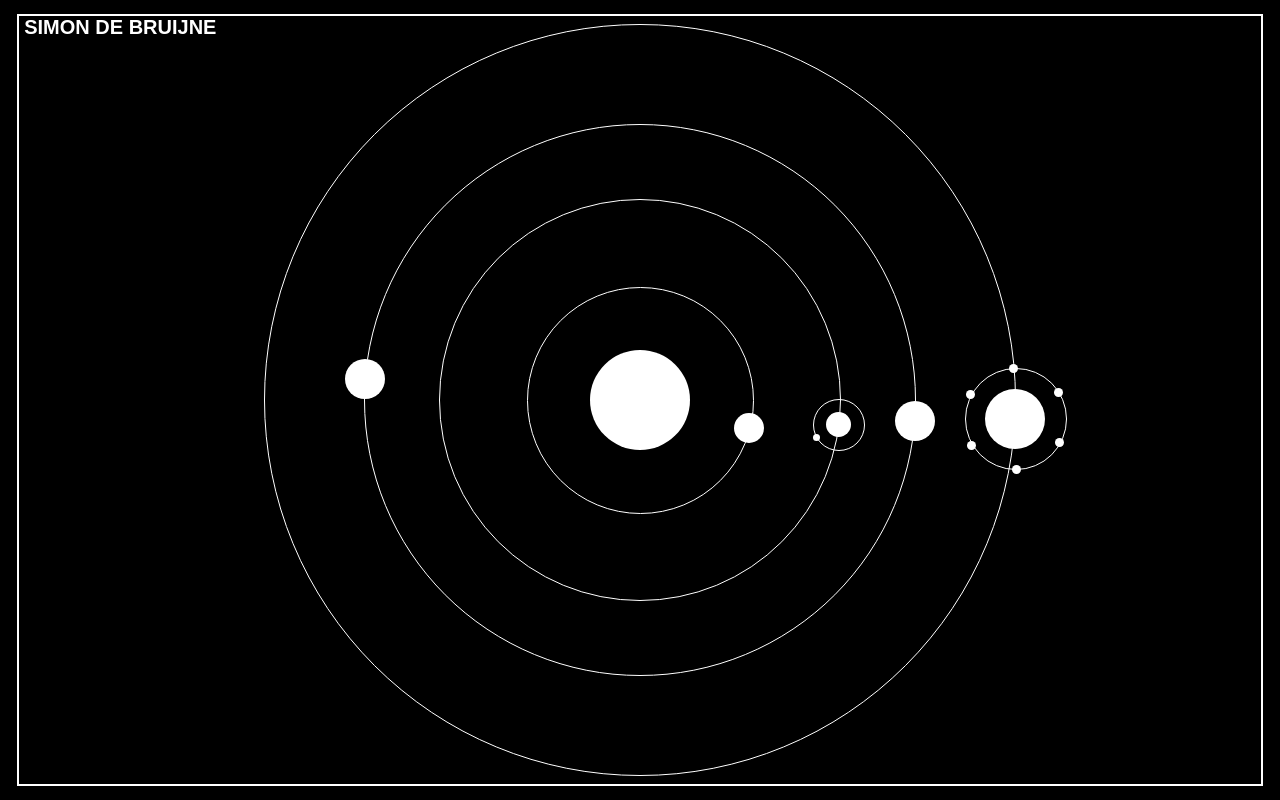
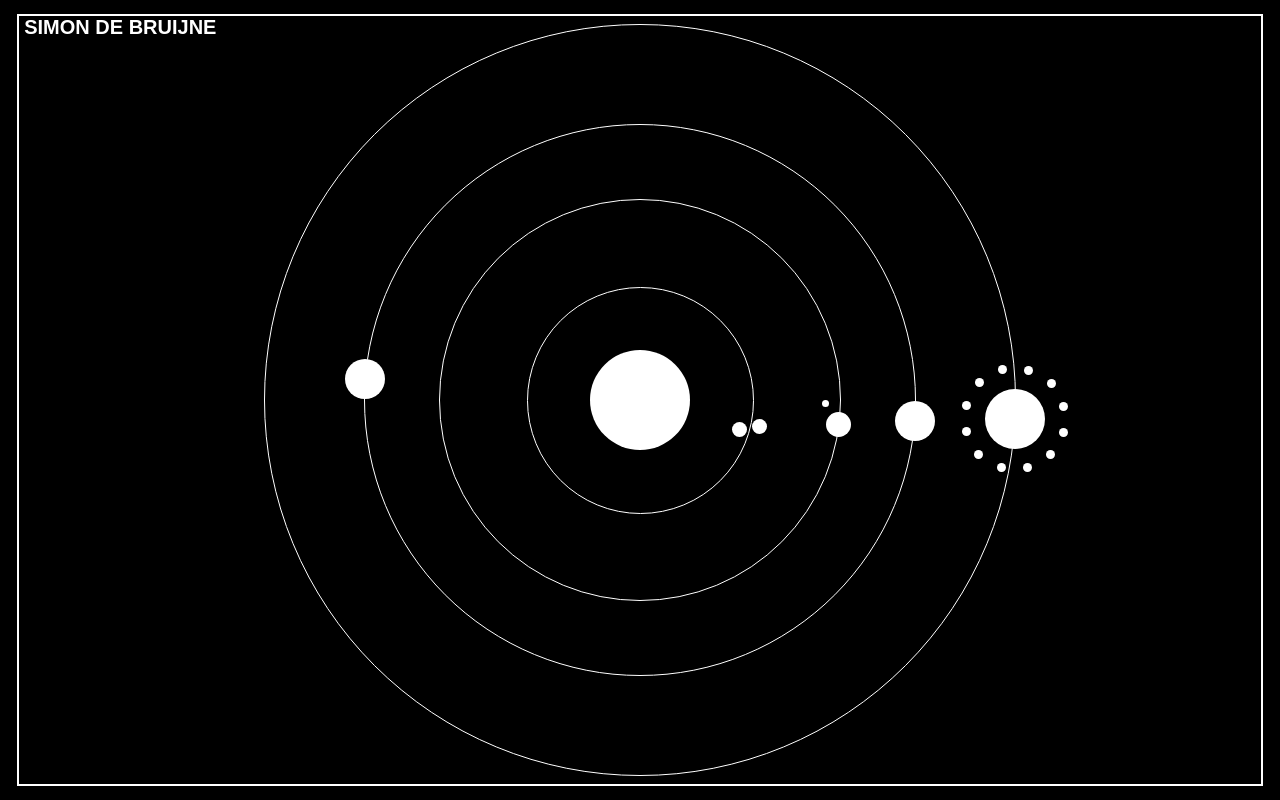
Before and after one commit to Malmaars/Malmaars.github.io, a plain HTML site: page index.html in a window 1280 px wide. Drawn offline with Linux system fonts and the light colour scheme; animation ran at ten frames a second; a web font is replaced by a local one.

Commit message:
MORE MOONS also planets orbiting around each other

```diff
--- a/JavaIndex.js
+++ b/JavaIndex.js
@@ -88,18 +88,26 @@ class OrbitingPlanet
 }
 
 const planets = [
-   new OrbitingPlanet("planetOne", "sun", 0.005),
+   new OrbitingPlanet("planetOneCenter", "sun", 0.005),
+   new OrbitingPlanet("planetOne", "planetOneCenter", -0.003),
+   new OrbitingPlanet("planetOneSecondHalf", "planetOneCenter", -0.003),
    new OrbitingPlanet("planetTwo", "sun", 0.0025),
-   new OrbitingPlanet("planetTwoMoon", "planetTwo", -0.01),
-   new OrbitingPlanet("planetTwoMoonOrbit", "planetTwo", 0),
+   new OrbitingPlanet("planetTwoMoon", "planetTwo", 0.02),
+   //new OrbitingPlanet("planetTwoMoonOrbit", "planetTwo", 0),
    new OrbitingPlanet("planetThree", "sun", 0.001),
-   new OrbitingPlanet("planetThreeMoonOne", "planetThree", 0.01),
-   new OrbitingPlanet("planetThreeMoonTwo", "planetThree", 0.01),
-   new OrbitingPlanet("planetThreeMoonThree", "planetThree", 0.01),
-   new OrbitingPlanet("planetThreeMoonFour", "planetThree", 0.01),
-   new OrbitingPlanet("planetThreeMoonFive", "planetThree", 0.01),
-   new OrbitingPlanet("planetThreeMoonSix", "planetThree", 0.01),
-   new OrbitingPlanet("planetThreeMoonOrbit", "planetThree", 0),
+   new OrbitingPlanet("planetThreeMoonOne", "planetThree", -0.005),
+   new OrbitingPlanet("planetThreeMoonTwo", "planetThree", -0.005),
+   new OrbitingPlanet("planetThreeMoonThree", "planetThree", -0.005),
+   new OrbitingPlanet("planetThreeMoonFour", "planetThree", -0.005),
+   new OrbitingPlanet("planetThreeMoonFive", "planetThree", -0.005),
+   new OrbitingPlanet("planetThreeMoonSix", "planetThree", -0.005),
+   new OrbitingPlanet("planetThreeMoonSeven", "planetThree", -0.005),
+   new OrbitingPlanet("planetThreeMoonEight", "planetThree", -0.005),
+   new OrbitingPlanet("planetThreeMoonNine", "planetThree", -0.005),
+   new OrbitingPlanet("planetThreeMoonTen", "planetThree", -0.005),
+   new OrbitingPlanet("planetThreeMoonEleven", "planetThree", -0.005),
+   new OrbitingPlanet("planetThreeMoonTwelve", "planetThree", -0.005),
+   //new OrbitingPlanet("planetThreeMoonOrbit", "planetThree", 0),
    new OrbitingPlanet("planetFour", "sun", 0.0015),
    new OrbitingPlanet("planetFive", "sun", 0.0015)
 ]
--- a/index.html
+++ b/index.html
@@ -8,12 +8,13 @@
         </div>
             <div class = "centered solarSystem">
             <div class = "centered celestialBody sun" id="sun"></div>
+            <div class = "centered celestialBody planetOneCenter" id="planetOneCenter"></div>
             <div class = "centered celestialBody planetOne" id="planetOne"></div>
+            <div class = "centered celestialBody planetOneSecondHalf" id="planetOneSecondHalf"></div>
             <div class = "centered orbit planetOne" id="planetOneOrbit"></div>
             <div class = "centered celestialBody planetTwo" id="planetTwo"></div>
             <div class = "centered orbit planetTwo" id="planetTwoOrbit"></div>
             <div class = "centered celestialBody planetTwoMoon" id="planetTwoMoon"></div>
-            <div class = "centered orbit planetTwoMoon" id="planetTwoMoonOrbit"></div>
             <div class = "centered celestialBody planetThree" id="planetThree"></div>
             <div class = "centered orbit planetThree" id="planetThreeOrbit"></div>
             <div class = "centered celestialBody planetThreeMoonOne" id="planetThreeMoonOne"></div>
@@ -22,7 +23,13 @@
             <div class = "centered celestialBody planetThreeMoonFour" id="planetThreeMoonFour"></div>
             <div class = "centered celestialBody planetThreeMoonFive" id="planetThreeMoonFive"></div>
             <div class = "centered celestialBody planetThreeMoonSix" id="planetThreeMoonSix"></div>
-            <div class = "centered orbit planetThreeMoonOrbit" id="planetThreeMoonOrbit"></div>
+            <div class = "centered celestialBody planetThreeMoonSeven" id="planetThreeMoonSeven"></div>
+            <div class = "centered celestialBody planetThreeMoonEight" id="planetThreeMoonEight"></div>
+            <div class = "centered celestialBody planetThreeMoonNine" id="planetThreeMoonNine"></div>
+            <div class = "centered celestialBody planetThreeMoonTen" id="planetThreeMoonTen"></div>
+            <div class = "centered celestialBody planetThreeMoonEleven" id="planetThreeMoonEleven"></div>
+            <div class = "centered celestialBody planetThreeMoonTwelve" id="planetThreeMoonTwelve"></div>
+
             <div class = "centered celestialBody planetFour" id="planetFour"></div>
             <div class = "centered orbit planetFour" id="planetFourOrbit"></div>
             <div class = "centered celestialBody planetFive" id="planetFive"></div>
--- a/stylesheet.css
+++ b/stylesheet.css
@@ -81,10 +81,22 @@ body{
     width: 100px;
 }
 
-.centered.celestialBody.planetOne{
-    height: 30px;
-    width: 30px;
+.centered.celestialBody.planetOneCenter{
+    height: 0px;
+    width: 0px;
     left: 225px;
+}
+
+.centered.celestialBody.planetOne {
+    height: 15px;
+    width: 15px;
+    left: 205px;
+}
+
+.centered.celestialBody.planetOneSecondHalf {
+    height: 15px;
+    width: 15px;
+    left: 245px;
 }
 
 .centered.orbit.planetOne{
@@ -167,6 +179,49 @@ body{
     top: 86.60254037844386px;
 }
 
+.centered.celestialBody.planetThreeMoonSeven {
+    height: 9px;
+    width: 9px;
+    left: 750px;
+    top: -100px;
+}
+
+.centered.celestialBody.planetThreeMoonEight {
+    height: 9px;
+    width: 9px;
+    left: 750px;
+    top: 100px;
+}
+
+.centered.celestialBody.planetThreeMoonNine {
+    height: 9px;
+    width: 9px;
+    left: 663.3974596215561px;
+    top: 50px;
+}
+
+.centered.celestialBody.planetThreeMoonTen {
+    height: 9px;
+    width: 9px;
+    left: 836.6025403784439px;
+    top: 50px;
+}
+
+.centered.celestialBody.planetThreeMoonEleven {
+    height: 9px;
+    width: 9px;
+    left: 663.3974596215561px;
+    top: -50px;
+}
+
+.centered.celestialBody.planetThreeMoonTwelve {
+    height: 9px;
+    width: 9px;
+    left: 836.6025403784439px;
+    top: -50px;
+}
+
+
 .centered.orbit.planetThreeMoonOrbit{
     height: 100px;
     width: 100px;
```
